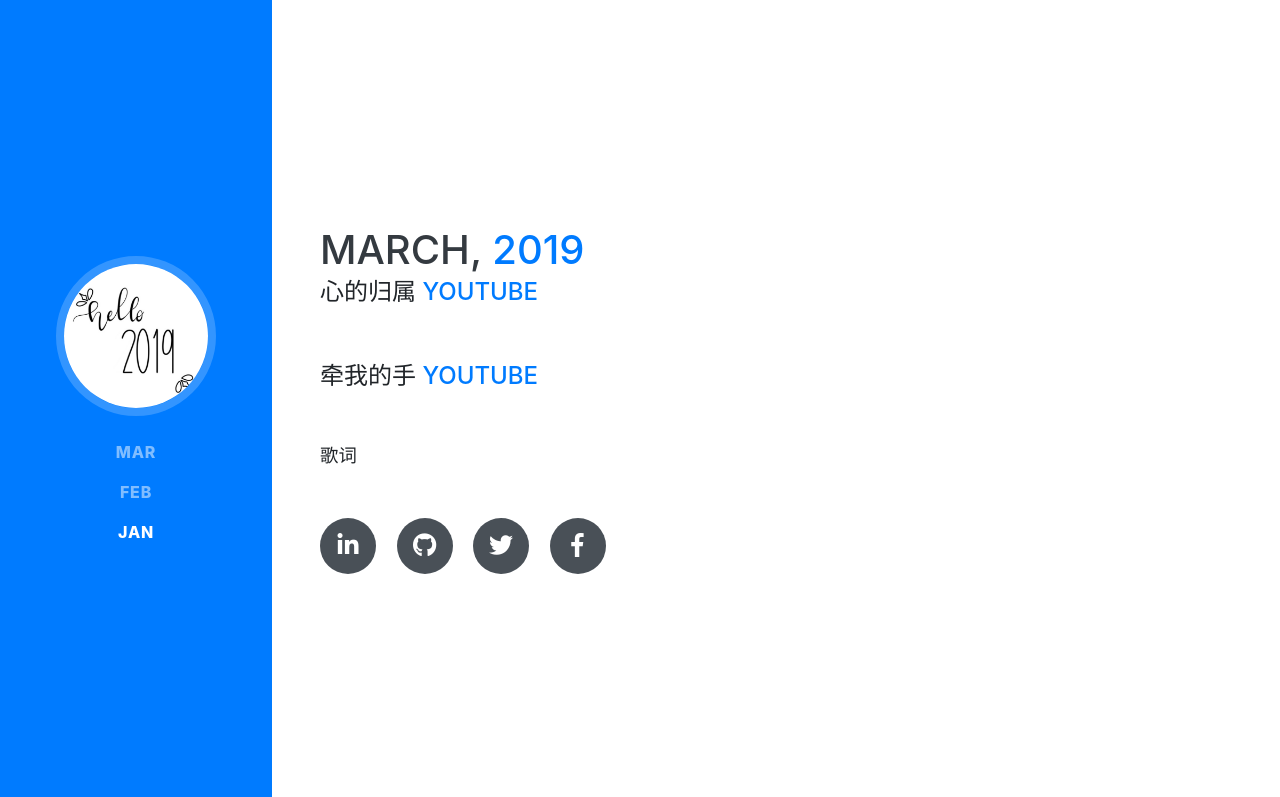
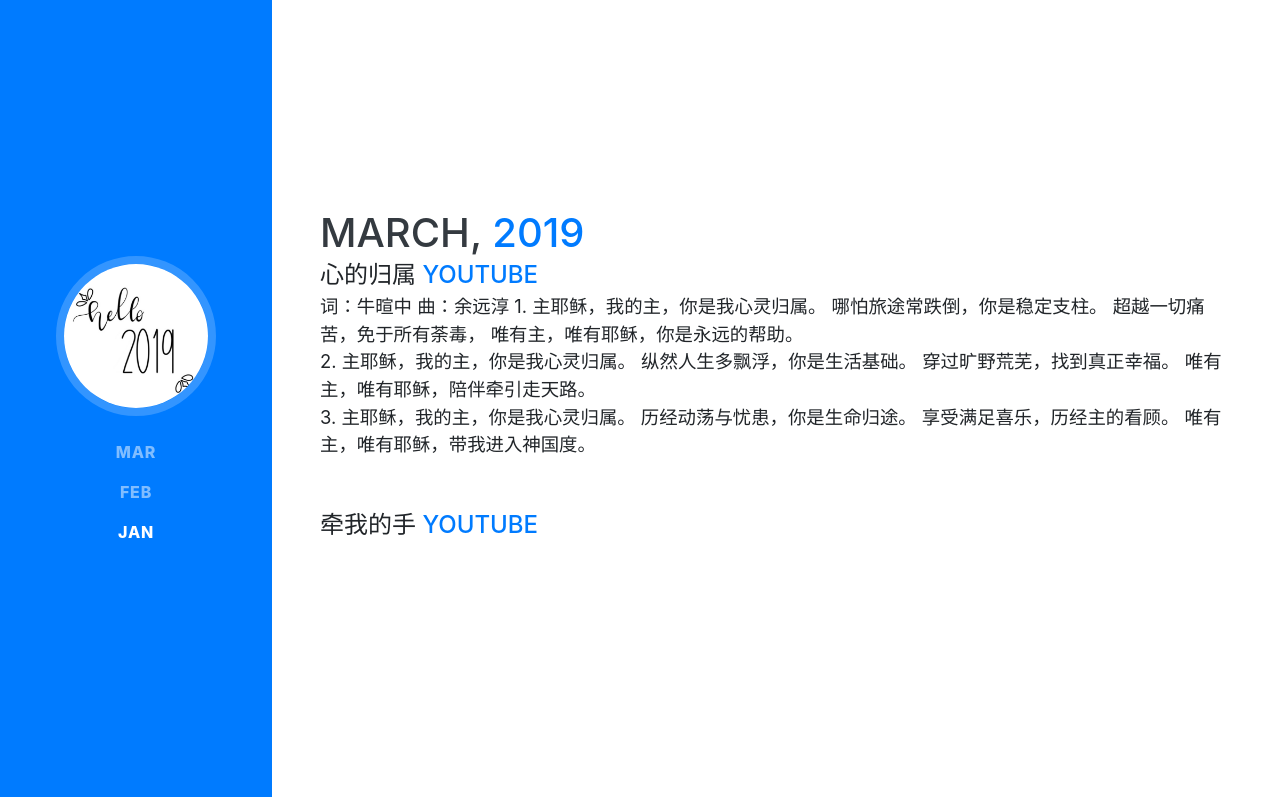
Before and after one commit to onif914/CSCBC_choir, a website with bundled scripts: page index.html in a window 1280 px wide. Shown: the top 797 px of the page. Built offline with nearby package versions, Linux system fonts and the light colour scheme; a web font is replaced by a local one.

Commit message:
Update index.html

```diff
--- a/index.html
+++ b/index.html
@@ -59,12 +59,30 @@
         </h1>
         <div class="subheading mb-5">心的归属
           <a href="https://youtu.be/d5yQadd-AaM">Youtube</a>
+          <p class="lead mb-5">
+              词：牛暄中
+              曲：余远淳
+
+              1. 主耶稣，我的主，你是我心灵归属。
+              哪怕旅途常跌倒，你是稳定支柱。
+              超越一切痛苦，免于所有荼毒，
+              唯有主，唯有耶稣，你是永远的帮助。
+              <br>
+              2. 主耶稣，我的主，你是我心灵归属。
+              纵然人生多飘浮，你是生活基础。
+              穿过旷野荒芜，找到真正幸福。
+              唯有主，唯有耶稣，陪伴牵引走天路。
+              <br>
+              3. 主耶稣，我的主，你是我心灵归属。
+              历经动荡与忧患，你是生命归途。
+              享受满足喜乐，历经主的看顾。
+              唯有主，唯有耶稣，带我进入神国度。</p>
         </div>
         <div class="subheading mb-5">牵我的手
           <a href="https://youtu.be/6UsZy35NLEQM">Youtube</a>
         </div>
-        <p class="lead mb-5">歌词 </p>
-        <div class="social-icons">
+        <p class="lead mb-5"> </p>
+<!--         <div class="social-icons">
           <a href="#">
             <i class="fab fa-linkedin-in"></i>
           </a>
@@ -77,7 +95,7 @@
           <a href="#">
             <i class="fab fa-facebook-f"></i>
           </a>
-        </div>
+        </div> -->
       </div>
     </section>
 
```
